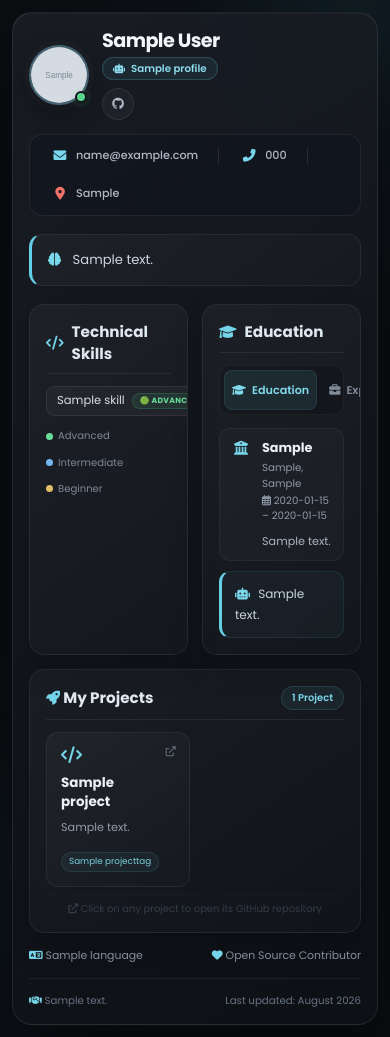
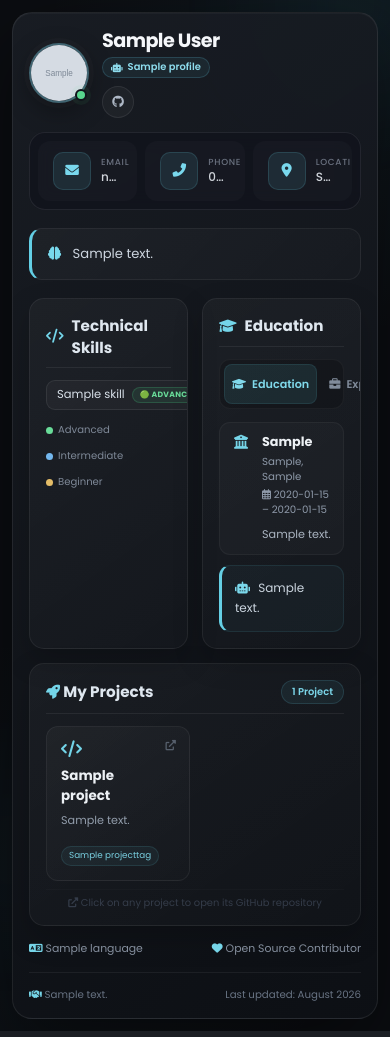
Before and after one commit to navidmn56/portfolio-website, a Django app: page / in a window 390 px wide. Run offline with Django 5.2, Linux system fonts and the light colour scheme; tables that the repository leaves empty hold one stand-in row (values such as "Sample post"); grey boxes marked "Sample" are stand-in pictures.

Commit message:
Improve mobile responsive layout

```diff
--- a/resume_app/templates/portfolio.html
+++ b/resume_app/templates/portfolio.html
@@ -84,32 +84,45 @@
 
                 </div>
 
-                <!-- Quick Contact Bar - Icons + Values Only -->
-                <div class="contact-quick-bar">
+                <!-- Contact Links - Professional Style -->
+                <div class="contact-links">
                     {% if profile.email %}
-                    <a href="mailto:{{ profile.email }}" class="contact-quick-item" aria-label="Email">
-                        <i class="fas fa-envelope"></i>
-                        <span>{{ profile.email }}</span>
+                    <a href="mailto:{{ profile.email }}" class="contact-item" aria-label="Email">
+                        <span class="contact-icon-wrapper">
+                            <i class="fas fa-envelope"></i>
+                        </span>
+                        <div class="contact-text">
+                            <span class="contact-label">Email</span>
+                            <span class="contact-value">{{ profile.email }}</span>
+                        </div>
                     </a>
-                    <span class="contact-divider"></span>
                     {% endif %}
 
                     {% if profile.phone %}
-                    <a href="tel:{{ profile.phone|cut:' ' }}" class="contact-quick-item" aria-label="Phone">
-                        <i class="fas fa-phone-alt"></i>
-                        <span>{{ profile.phone }}</span>
+                    <a href="tel:{{ profile.phone|cut:' ' }}" class="contact-item" aria-label="Phone">
+                        <span class="contact-icon-wrapper">
+                            <i class="fas fa-phone-alt"></i>
+                        </span>
+                        <div class="contact-text">
+                            <span class="contact-label">Phone</span>
+                            <span class="contact-value">{{ profile.phone }}</span>
+                        </div>
                     </a>
-                    <span class="contact-divider"></span>
                     {% endif %}
 
                     {% if profile.location %}
                     <a href="{% if profile.location_url %}{{ profile.location_url }}{% else %}https://maps.google.com/?q={{ profile.location|urlencode }}{% endif %}"
                        target="_blank"
                        rel="noopener noreferrer"
-                       class="contact-quick-item location-item"
+                       class="contact-item"
                        aria-label="Location">
-                        <i class="fas fa-map-marker-alt"></i>
-                        <span>{{ profile.location }}</span>
+                        <span class="contact-icon-wrapper">
+                            <i class="fas fa-map-marker-alt"></i>
+                        </span>
+                        <div class="contact-text">
+                            <span class="contact-label">Location</span>
+                            <span class="contact-value">{{ profile.location }}</span>
+                        </div>
                     </a>
                     {% endif %}
                 </div>
--- a/static/css/portfolio.css
+++ b/static/css/portfolio.css
@@ -193,29 +193,27 @@ body::after {
 .title-badge {
     display: inline-flex;
     align-items: center;
-    gap: 6px;
-    padding: 4px 10px;
+    gap: 5px;
+    padding: 3px 8px;
     border-radius: 999px;
-    background: rgba(102, 210, 235, 0.08);
-    border: 1px solid rgba(102, 210, 235, 0.2);
+    background: rgba(102, 210, 235, 0.07);
+    border: 1px solid rgba(102, 210, 235, 0.18);
     color: #8ddced;
-    font-size: 0.64rem;
+    font-size: 0.62rem;
     font-weight: 600;
     line-height: 1.3;
     width: fit-content;
     max-width: 100%;
     white-space: nowrap;
-    overflow: hidden;
-    text-overflow: ellipsis;
 }
 
 .title-badge i {
-    font-size: 0.6rem;
+    font-size: 0.58rem;
     flex-shrink: 0;
 }
 
 /* ============================================================
-   SOCIAL LINKS
+   SOCIAL LINKS - NO TOOLTIP
    ============================================================ */
 .social-links-row {
     display: flex;
@@ -242,91 +240,137 @@ body::after {
     flex-shrink: 0;
 }
 
+/* Hide tooltip completely */
 .tooltip {
     display: none !important;
 }
 
 /* ============================================================
-   QUICK CONTACT BAR - ICONS ONLY, ICON + VALUE
+   CONTACT LINKS - PROFESSIONAL STYLE
    ============================================================ */
-.contact-quick-bar {
+.contact-links {
     display: flex;
     flex-direction: row;
     flex-wrap: wrap;
-    align-items: center;
-    gap: 12px;
-    padding: 8px 12px;
-    background: rgba(15, 18, 28, 0.5);
-    border: 1px solid rgba(255, 255, 255, 0.07);
-    border-radius: 14px;
+    gap: 8px;
+    padding: 8px;
+    background: rgba(15, 18, 28, 0.6);
+    border: 1px solid rgba(255, 255, 255, 0.08);
+    border-radius: 16px;
+    backdrop-filter: blur(10px);
+    -webkit-backdrop-filter: blur(10px);
     order: 1;
     width: 100%;
 }
 
-.contact-quick-item {
-    display: inline-flex;
+.contact-item {
+    display: flex;
     align-items: center;
-    gap: 6px;
-    color: #b0b8c5;
+    gap: 10px;
+    padding: 10px 14px;
+    border-radius: 12px;
+    color: #bfc8d4;
     text-decoration: none;
-    font-size: 0.7rem;
-    font-weight: 500;
-    padding: 4px 8px;
-    border-radius: 8px;
     transition: all 0.2s ease;
-    white-space: nowrap;
-    flex-shrink: 0;
+    min-width: 0;
+    flex: 1;
+    background: rgba(255, 255, 255, 0.02);
+    border: 1px solid transparent;
+    position: relative;
+    overflow: hidden;
 }
 
-.contact-quick-item i {
-    color: #79d8ed;
-    font-size: 0.8rem;
-    flex-shrink: 0;
-    width: 20px;
-    text-align: center;
+/* Glow effect on hover */
+.contact-item::before {
+    content: '';
+    position: absolute;
+    top: 0;
+    left: -100%;
+    width: 100%;
+    height: 100%;
+    background: linear-gradient(90deg, transparent, rgba(110, 211, 235, 0.05), transparent);
+    transition: left 0.4s ease;
 }
 
-.contact-quick-item span {
+.contact-item:hover::before {
+    left: 100%;
+}
+
+.contact-item:hover {
+    background: rgba(110, 211, 235, 0.06);
+    border-color: rgba(110, 211, 235, 0.2);
+    color: #e8edf3;
+    transform: translateY(-2px);
+    box-shadow: 0 8px 25px rgba(0, 0, 0, 0.3), 0 0 20px rgba(110, 211, 235, 0.08);
+}
+
+.contact-item:active {
+    transform: translateY(0) scale(0.98);
+}
+
+/* Icon wrapper */
+.contact-icon-wrapper {
+    width: 38px;
+    height: 38px;
+    display: flex;
+    align-items: center;
+    justify-content: center;
+    border-radius: 10px;
+    background: rgba(110, 211, 235, 0.1);
+    border: 1px solid rgba(110, 211, 235, 0.15);
+    flex-shrink: 0;
+    transition: all 0.2s ease;
+}
+
+.contact-item:hover .contact-icon-wrapper {
+    background: rgba(110, 211, 235, 0.18);
+    border-color: rgba(110, 211, 235, 0.3);
+    box-shadow: 0 0 15px rgba(110, 211, 235, 0.15);
+}
+
+.contact-icon-wrapper i {
+    color: #79d8ed;
+    font-size: 0.85rem;
+    transition: transform 0.2s ease;
+}
+
+.contact-item:hover .contact-icon-wrapper i {
+    transform: scale(1.1);
+}
+
+/* Text content */
+.contact-text {
+    display: flex;
+    flex-direction: column;
+    gap: 2px;
+    min-width: 0;
+}
+
+.contact-label {
+    font-size: 0.55rem;
+    font-weight: 500;
+    color: #6b7280;
+    text-transform: uppercase;
+    letter-spacing: 0.08em;
+    line-height: 1;
+}
+
+.contact-value {
+    font-size: 0.75rem;
+    font-weight: 500;
+    color: #d1d5db;
+    line-height: 1.3;
     overflow: hidden;
     text-overflow: ellipsis;
     white-space: nowrap;
 }
 
-.contact-quick-item:hover {
-    background: rgba(110, 211, 235, 0.08);
-    color: #dde3ed;
+.contact-item:hover .contact-value {
+    color: #e8edf3;
 }
 
-.contact-quick-item:hover i {
-    color: #8de2f5;
-}
-
-/* Divider between contact items */
-.contact-divider {
-    width: 1px;
-    height: 16px;
-    background: rgba(255, 255, 255, 0.1);
-    flex-shrink: 0;
-}
-
-/* Location with map icon */
-.contact-quick-item.location-item i {
-    color: #f07167;
-}
-
-.contact-quick-item.location-item:hover i {
-    color: #f79489;
-}
-
-/* ============================================================
-   CONTACT LINKS - PROFESSIONAL CARDS (HIDDEN ON MOBILE)
-   ============================================================ */
-.contact-links {
-    display: none;
-}
-
-.contact-links-desktop {
-    display: none;
+.contact-item:hover .contact-label {
+    color: #79d8ed;
 }
 
 /* ============================================================
--- a/static/js/portfolio.js
+++ b/static/js/portfolio.js
@@ -8,40 +8,48 @@
  * Switches between Education and Experience tabs with instant response
  */
 function switchTab(tab) {
-    var eduContent = document.getElementById('education-content');
-    var expContent = document.getElementById('experience-content');
-    var eduTab = document.getElementById('edu-tab');
-    var expTab = document.getElementById('exp-tab');
-    var tabIcon = document.getElementById('tab-icon');
-    var tabTitle = document.getElementById('tab-title');
+    const eduContent = document.getElementById('education-content');
+    const expContent = document.getElementById('experience-content');
+    const eduTab = document.getElementById('edu-tab');
+    const expTab = document.getElementById('exp-tab');
+    const tabIcon = document.getElementById('tab-icon');
+    const tabTitle = document.getElementById('tab-title');
 
+    // Validate elements exist
     if (!eduContent || !expContent || !eduTab || !expTab) {
         return;
     }
 
+    // Handle Education tab
     if (tab === 'education') {
         eduContent.classList.add('active');
         expContent.classList.remove('active');
         eduTab.classList.add('active');
         expTab.classList.remove('active');
 
+        // Update icon
         if (tabIcon) {
             tabIcon.className = 'fas fa-graduation-cap';
         }
 
+        // Update title
         if (tabTitle) {
             tabTitle.textContent = 'Education';
         }
-    } else {
+    }
+    // Handle Experience tab
+    else {
         expContent.classList.add('active');
         eduContent.classList.remove('active');
         expTab.classList.add('active');
         eduTab.classList.remove('active');
 
+        // Update icon
         if (tabIcon) {
             tabIcon.className = 'fas fa-briefcase';
         }
 
+        // Update title
         if (tabTitle) {
             tabTitle.textContent = 'Experience';
         }
@@ -53,38 +61,45 @@ function switchTab(tab) {
  * Creates a smooth counting animation for the project number
  */
 function animateProjectCounter() {
-    var counter = document.querySelector('.project-count');
+    const counter = document.querySelector('.project-count');
 
+    // Validate counter exists
     if (!counter) {
         return;
     }
 
-    var text = counter.textContent.trim();
-    var match = text.match(/\d+/);
+    // Get the current text and extract the number
+    const text = counter.textContent.trim();
+    const match = text.match(/\d+/);
 
+    // If no number found or already animated, skip
     if (!match || counter.dataset.animated === 'true') {
         return;
     }
 
+    // Mark as animated to prevent re-animation
     counter.dataset.animated = 'true';
 
-    var targetNumber = parseInt(match[0]);
-    var suffix = text.replace(match[0], '');
+    const targetNumber = parseInt(match[0]);
+    const suffix = text.replace(match[0], '');
 
-    var currentNumber = 0;
-    var steps = 10;
-    var increment = Math.ceil(targetNumber / steps);
-    var stepTime = 50;
+    let currentNumber = 0;
+    const steps = 10;
+    const increment = Math.ceil(targetNumber / steps);
+    const stepTime = 50;
 
-    var timer = setInterval(function() {
+    // Start counting animation
+    const timer = setInterval(() => {
         currentNumber += increment;
 
+        // Stop when target reached
         if (currentNumber >= targetNumber) {
             currentNumber = targetNumber;
             clearInterval(timer);
         }
 
-        counter.textContent = currentNumber + suffix;
+        // Update counter text
+        counter.textContent = `${currentNumber}${suffix}`;
     }, stepTime);
 }
 
@@ -93,17 +108,22 @@ function animateProjectCounter() {
  */
 document.addEventListener('DOMContentLoaded', function() {
 
+    // Remove all tooltip elements
     document.querySelectorAll('.tooltip').forEach(function(el) {
         el.remove();
     });
 
+    // Start counter animation after a short delay
     setTimeout(animateProjectCounter, 300);
 
+    // Keyboard shortcuts for tab switching
     document.addEventListener('keydown', function(e) {
+        // Ignore if user is typing in an input field
         if (e.target.tagName === 'INPUT' || e.target.tagName === 'TEXTAREA' || e.target.isContentEditable) {
             return;
         }
 
+        // Check for shortcuts
         switch(e.key.toLowerCase()) {
             case '1':
             case 'e':
@@ -118,12 +138,13 @@ document.addEventListener('DOMContentLoaded', function() {
         }
     });
 
+    // Smooth scroll behavior for anchor links
     document.querySelectorAll('a[href^="#"]').forEach(function(anchor) {
         anchor.addEventListener('click', function(e) {
             e.preventDefault();
 
-            var targetId = this.getAttribute('href');
-            var target = document.querySelector(targetId);
+            const targetId = this.getAttribute('href');
+            const target = document.querySelector(targetId);
 
             if (target) {
                 target.scrollIntoView({
@@ -134,13 +155,15 @@ document.addEventListener('DOMContentLoaded', function() {
         });
     });
 
+    // Handle image loading errors - fallback to generated avatar
     window.addEventListener('error', function(e) {
         if (e.target.tagName === 'IMG') {
-            var name = e.target.alt || 'User';
+            const name = e.target.alt || 'User';
             e.target.src = 'https://ui-avatars.com/api/?name=' + encodeURIComponent(name) + '&background=00b4d8&color=fff&size=200';
         }
     }, true);
 
+    // Log successful initialization
     console.log('✨ Portfolio loaded successfully');
     console.log('⌨️  Keyboard shortcuts: Press 1/E for Education, 2/X for Experience');
 });
```
Also changed, not shown: other parts of static/css/portfolio.css (+47 -40 lines).
